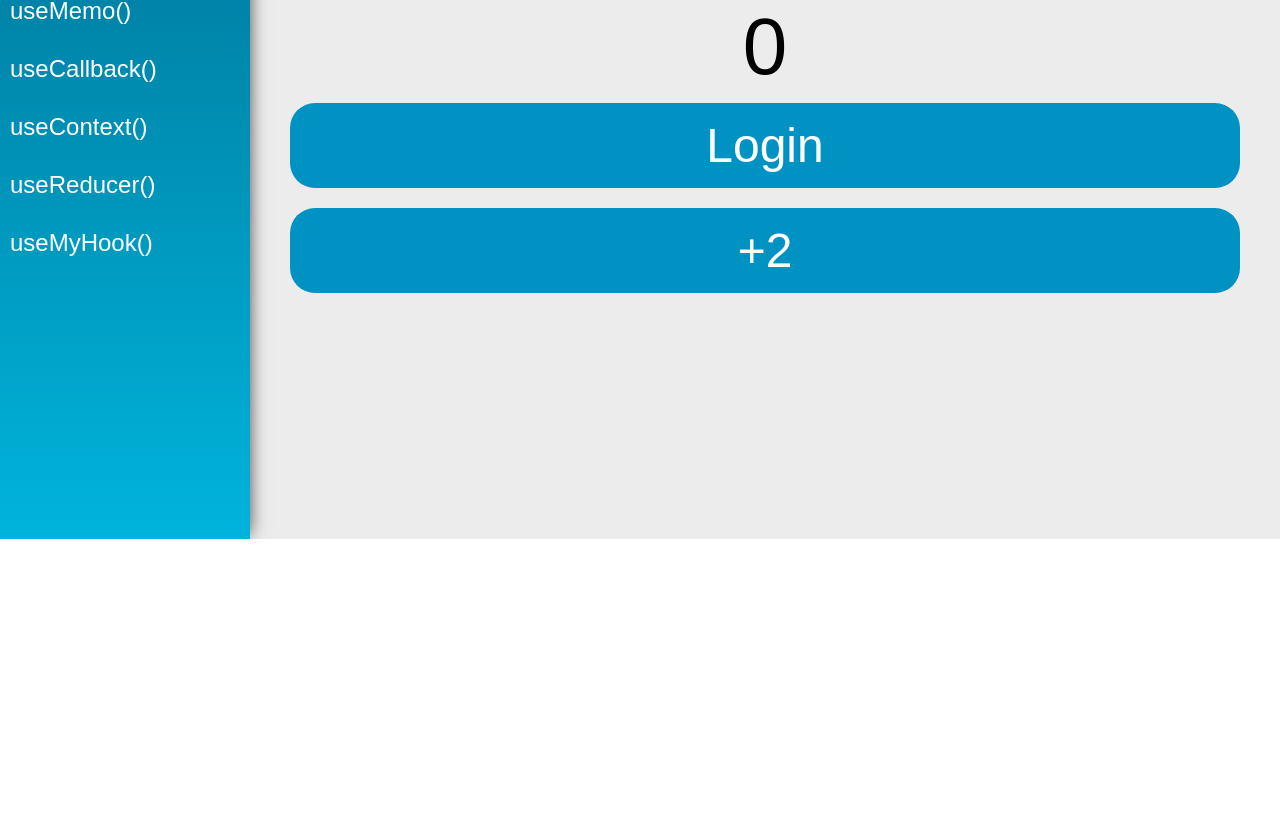
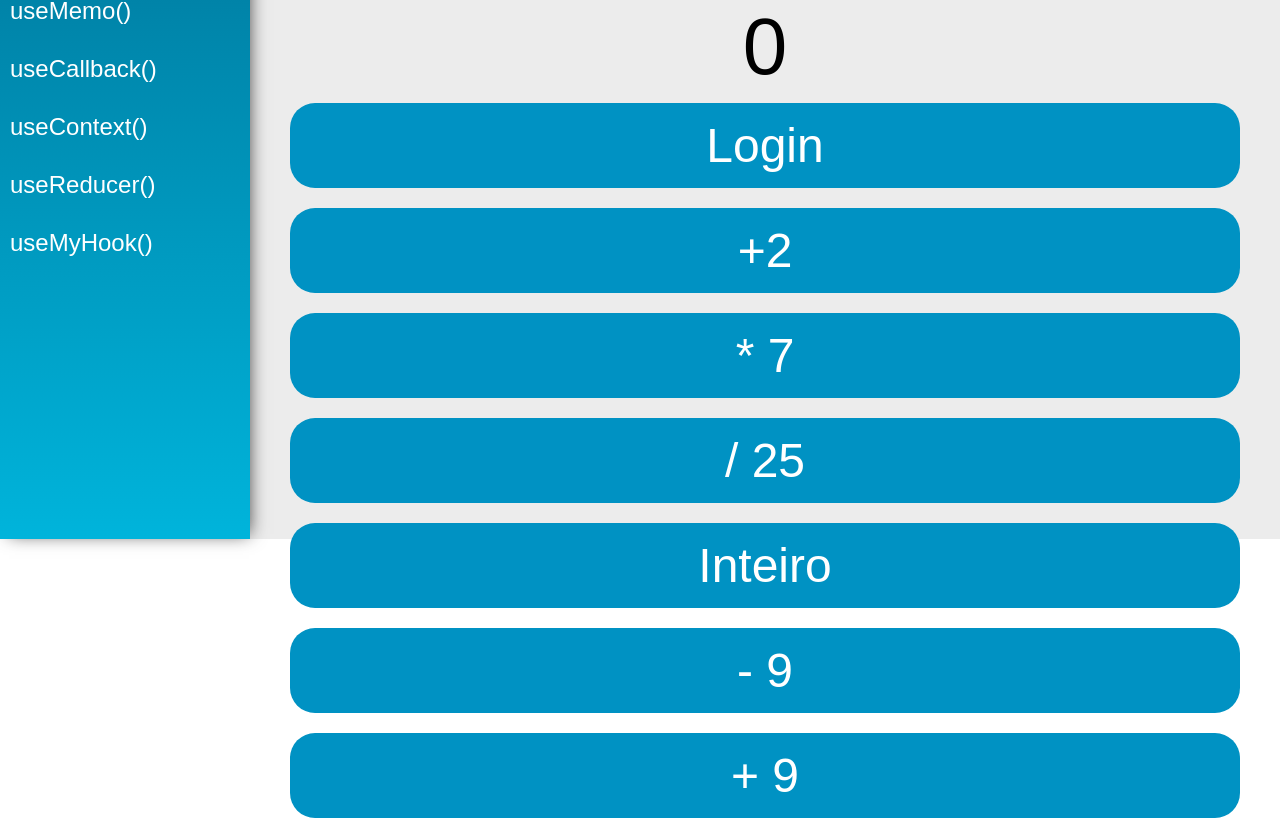
Before and after one commit to Ricardo-Lucena-Clear/-React-Hooks, a React (Create React App) app: page /useReducer in a window 1280 px wide. Shown: the part 261-1079 px from the top of the page. Before the commit the page ends 800 px from the top, so only its background shows below. Built offline with nearby package versions, Linux system fonts and the light colour scheme.

Commit message:
UseReducer Challenge

```diff
--- a/src/views/examples/UseReducer.jsx
+++ b/src/views/examples/UseReducer.jsx
@@ -8,38 +8,66 @@ const initialState = {
     //foco
     number: 0
 }
-function reducer(state, action){
-switch(action.type){
+function reducer(state, action) {
+    switch (action.type) {
         case "add2":
-    return{...state, number: state.number + 2}
+            return { ...state, number: state.number + 2 }
+
+        case "mult7":
+            return { ...state, number: state.number * 7 }
+
+        case "div25":
+            return { ...state, number: state.number / 25 }
+
+        case "NumInt":
+            return { ...state, number: parseInt(state.number) }
+
+        case "NumADD":
+            return { ...state, number: state.number + action.payload }
+
         case "login":
-    return{...state, user: {name: action.name}}
+            return { ...state, user: { name: action.name } }
         default:
             return state
     }
 }
 
 const UseReducer = (props) => {
-    const [state,dispatch]= useReducer(reducer, initialState)
+    const [state, dispatch] = useReducer(reducer, initialState)
     return (
         <div className="UseReducer">
             <PageTitle
                 title="Hook UseReducer"
-                subtitle="Uma outra forma de ter estado em componentes funcionais!"/>
+                subtitle="Uma outra forma de ter estado em componentes funcionais!" />
 
             <div className="center">
                 {state.user ?
-                <span className="text">{state.user.name}</span>:
+                    <span className="text">{state.user.name}</span> :
                     <span className="text">Sem Usuario</span>
                 }
 
                 <span className="text">{state.number}</span>
             </div>
             <button className="btn"
-            onClick={()=> dispatch({type: "login", name: "Maria"})}>Login</button>
+                onClick={() => dispatch({ type: "login", name: "Maria" })}>Login</button>
 
             <button className="btn"
-            onClick={()=> dispatch({type: "add2"})}>+2</button>
+                onClick={() => dispatch({ type: "add2" })}>+2</button>
+
+            <button className="btn"
+                onClick={() => dispatch({ type: "mult7" })}> * 7 </button>
+
+            <button className="btn"
+                onClick={() => dispatch({ type: "div25" })}> / 25 </button>
+
+            <button className="btn"
+                onClick={() => dispatch({ type: "NumInt" })}>Inteiro</button>
+
+            <button className="btn"
+                onClick={() => dispatch({ type: "NumADD", payload: -9 })}>- 9</button>
+
+            <button className="btn"
+                onClick={() => dispatch({ type: "NumADD", payload: +9 })}>+ 9</button>
 
         </div>
     )
```
Lines whose indentation alone changed are shown as unchanged.
